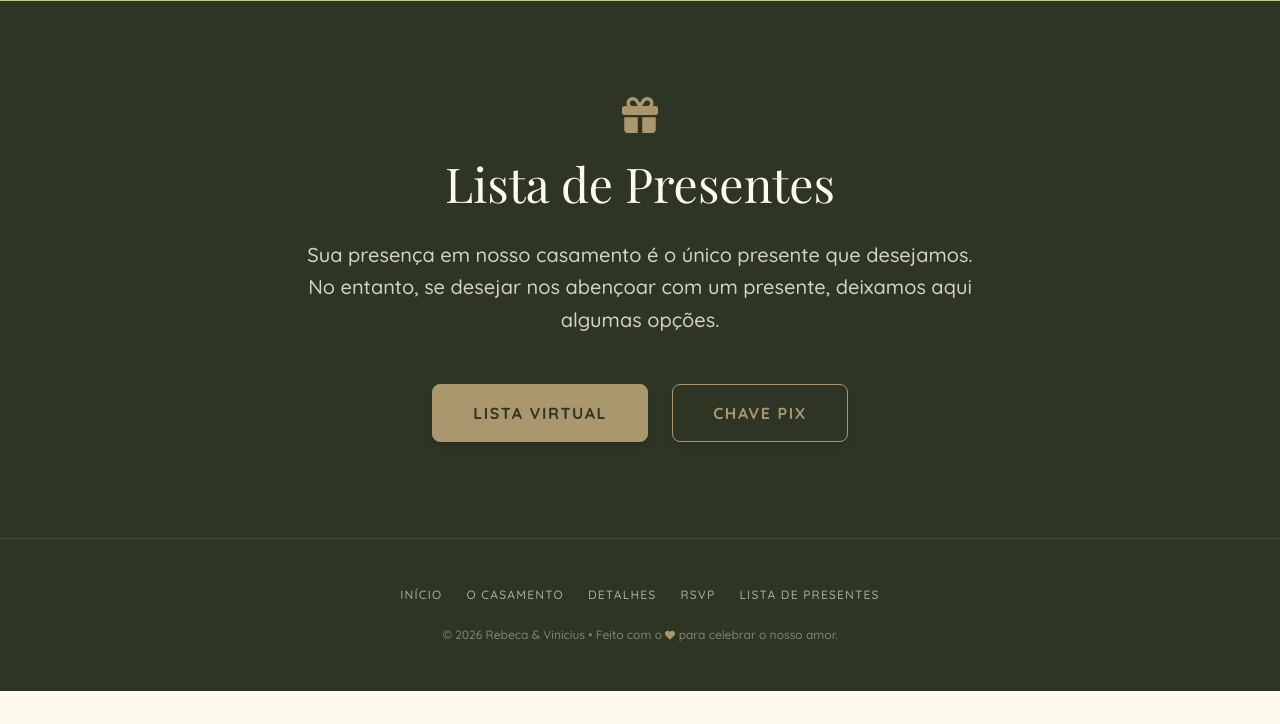
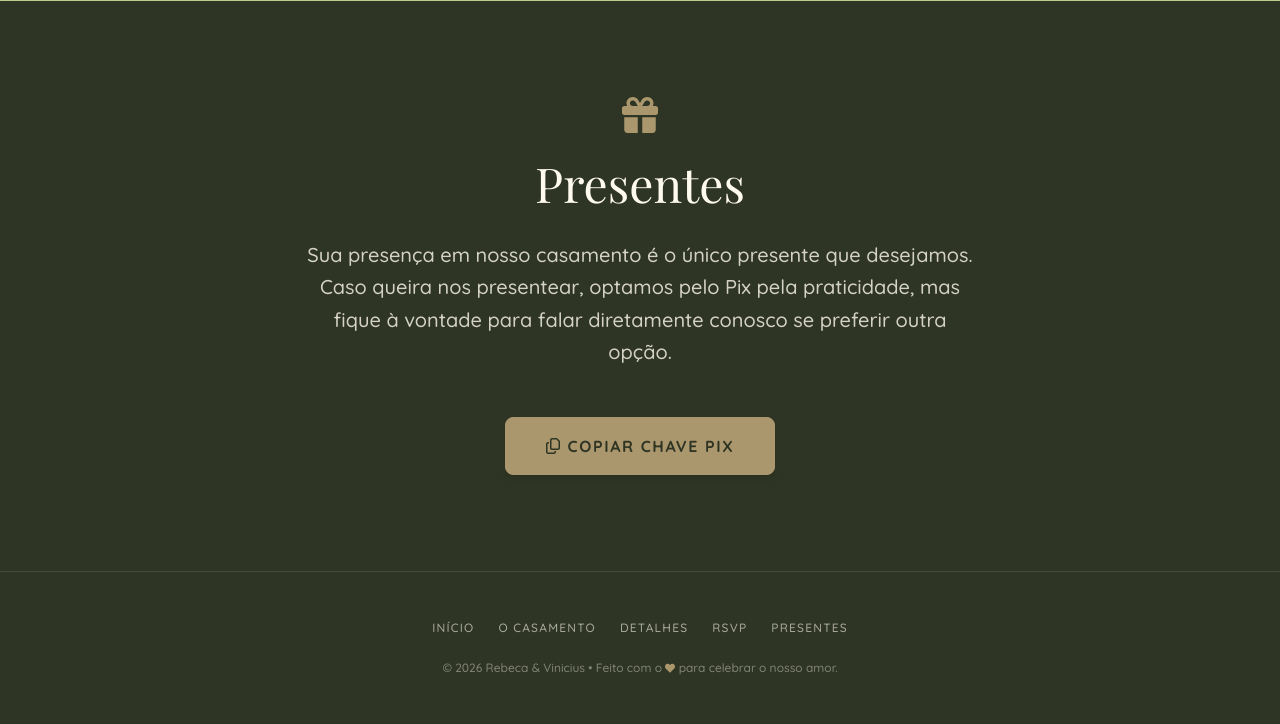
Before and after one commit to Vinicius-MAfonso/Meu_Casamento, a Django app: page / in a window 1280 px wide. Shown: the part 2890-3614 px from the top of the page. Before the commit the page ends 3581 px from the top, so only its background shows below. Run offline with Django 5.2, Linux system fonts and the light colour scheme; style sheets or scripts are compiled from the project's sources; some web fonts are replaced.

Commit message:
feat: update gift list section text and button label for clarity

```diff
--- a/theme/templates/base.html
+++ b/theme/templates/base.html
@@ -387,7 +387,7 @@
             data-aos="fade-up"
             class="text-3xl md:text-5xl text-wedding-cream font-serif-display mb-8"
           >
-            Lista de Presentes
+            Presentes
           </h2>
 
           <p
@@ -395,9 +395,9 @@
             data-aos-delay="200"
             class="text-lg md:text-xl font-quicksand text-wedding-cream/80 mb-12 max-w-2xl mx-auto leading-relaxed"
           >
-            Sua presença em nosso casamento é o único presente que desejamos. No
-            entanto, se desejar nos abençoar com um presente, deixamos aqui
-            algumas opções.
+            Sua presença em nosso casamento é o único presente que desejamos. Caso
+            queira nos presentear, optamos pelo Pix pela praticidade, mas fique à
+            vontade para falar diretamente conosco se preferir outra opção.
           </p>
 
           <div
@@ -405,20 +405,12 @@
             data-aos-delay="400"
             class="flex flex-col sm:flex-row justify-center gap-6"
           >
-            <a
-              target="_blank"
-              rel="noopener noreferrer"
-              href="https://www.querodecasamento.com.br/lista-de-casamento/rebeca_vinicius"
-              class="inline-block px-10 py-4 bg-light-brown hover:bg-wedding-cream hover:text-dark-green transition-all duration-300 text-dark-green font-bold font-quicksand rounded-lg shadow-md uppercase tracking-widest text-sm md:text-base border border-light-brown"
-            >
-              Lista Virtual
-            </a>
             <button
               id="btn-copy-pix"
               type="button"
-              class="inline-block px-10 py-4 bg-transparent border border-light-brown text-light-brown hover:bg-light-brown hover:text-dark-green transition-all duration-300 font-bold font-quicksand rounded-lg shadow-md uppercase tracking-widest text-sm md:text-base cursor-pointer"
+              class="inline-flex items-center justify-center gap-2 px-10 py-4 bg-light-brown hover:bg-wedding-cream hover:text-dark-green transition-all duration-300 text-dark-green font-bold font-quicksand rounded-lg shadow-md uppercase tracking-widest text-sm md:text-base border border-light-brown cursor-pointer"
             >
-              Chave Pix
+              <i class="far fa-copy"></i> Copiar Chave Pix
             </button>
           </div>
         </div>
@@ -434,7 +426,7 @@
             <a href="#sobre" class="hover:text-wedding-cream transition-colors">O Casamento</a>
             <a href="#detalhes" class="hover:text-wedding-cream transition-colors">Detalhes</a>
             <a href="#rsvp" class="hover:text-wedding-cream transition-colors">RSVP</a>
-            <a href="#lista-de-presentes" class="hover:text-wedding-cream transition-colors">Lista de Presentes</a>
+            <a href="#lista-de-presentes" class="hover:text-wedding-cream transition-colors">Presentes</a>
           </div>
 
           <p class="text-wedding-cream/40 font-quicksand text-xs">
```
